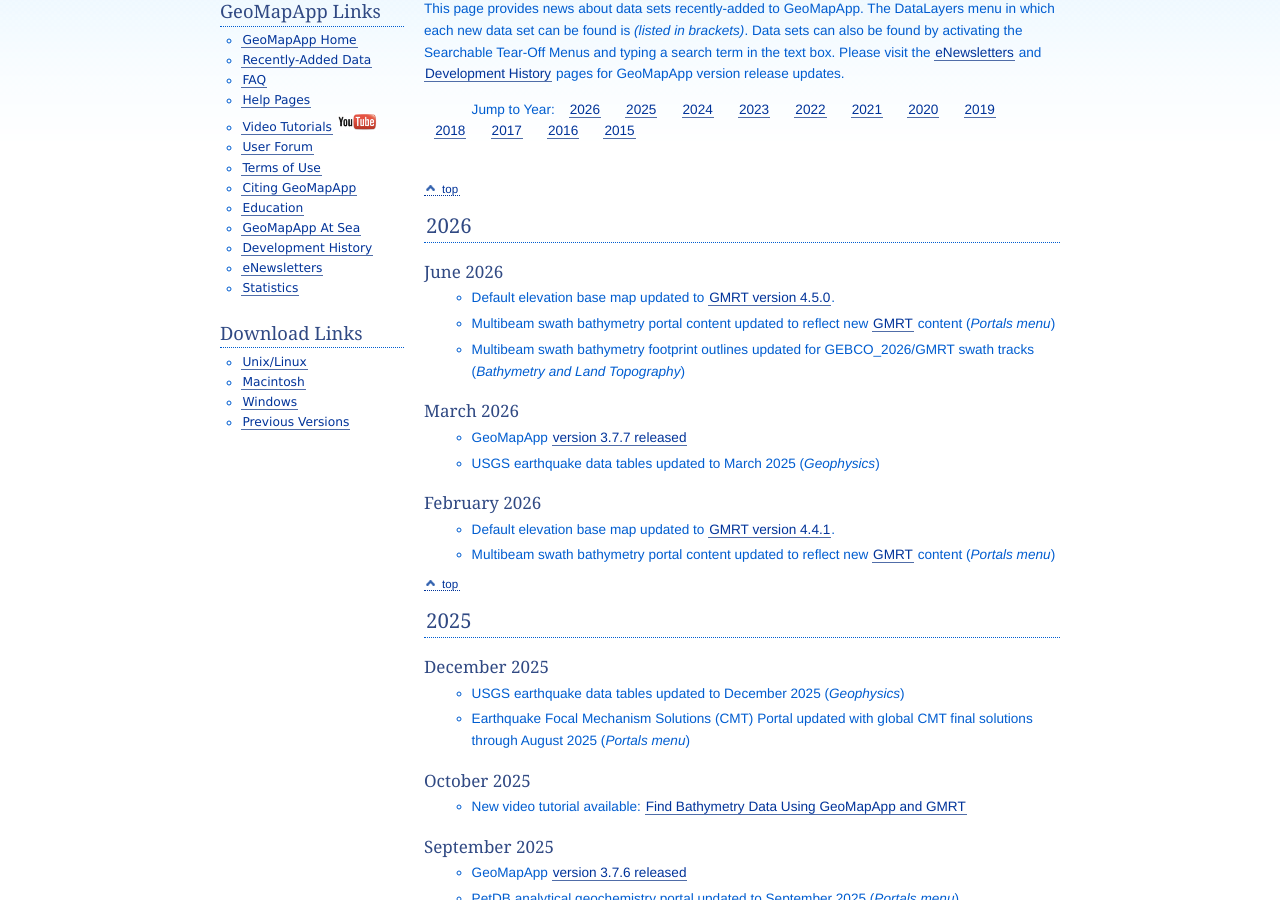
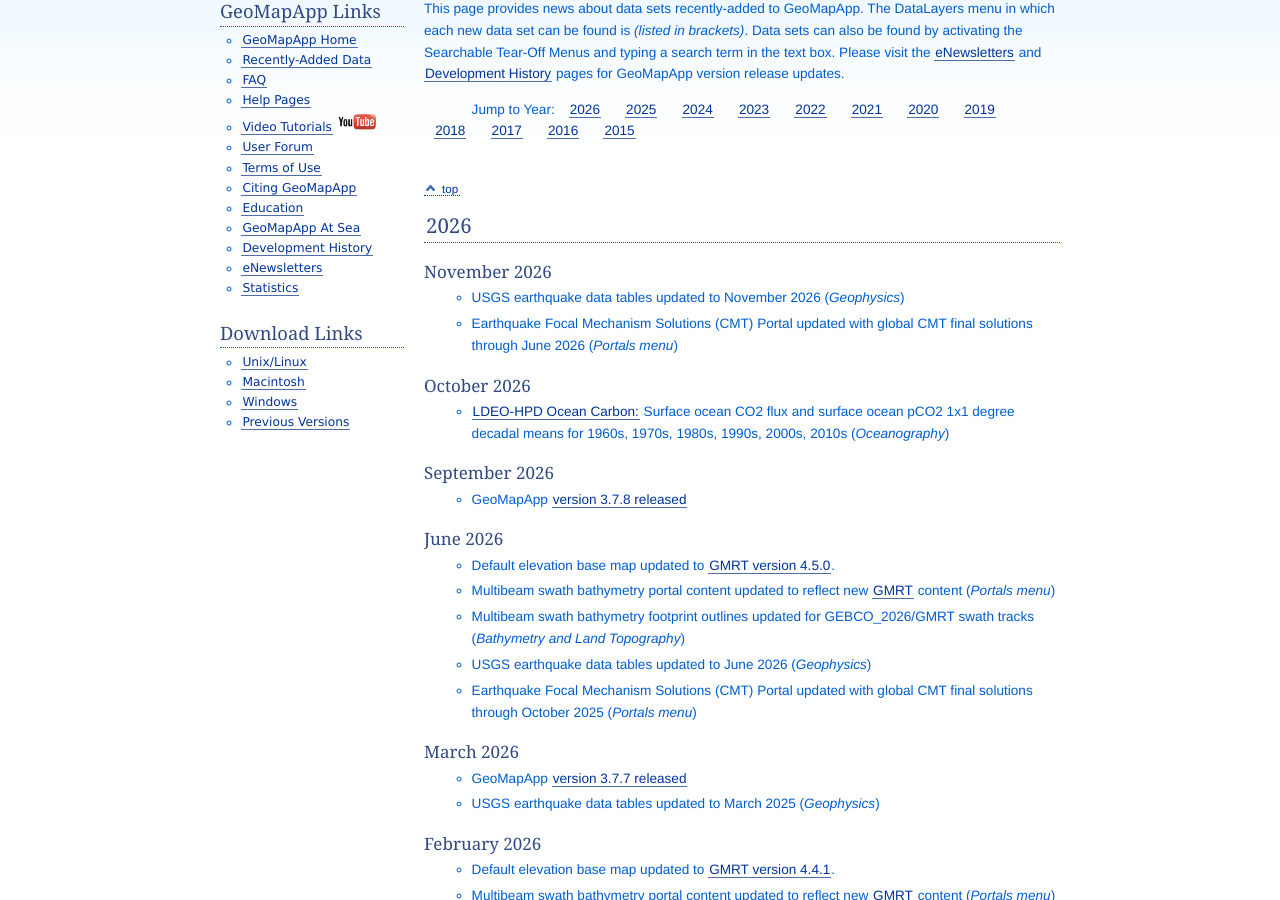
Before and after one commit to mgds/www.geomapapp.org, a Jekyll site: the page built from data_set_news.html, in a window 1280 px wide and 900 px high, scrolled down 268 px. Built offline with Jekyll 4.4.1, drawn with Linux system fonts in a browser that asks for light colours.

Commit message:
Updated data_set_news.html for recent updates

```diff
--- a/data_set_news.html
+++ b/data_set_news.html
@@ -33,11 +33,29 @@ version release updates.</p>
 
 <h3><a name="year2026" id="year2026"></a>2026</h3>
 
+<h4>November 2026</h4>
+<ul>
+<li>USGS earthquake data tables updated to November 2026 (<i>Geophysics</i>)
+<li>Earthquake Focal Mechanism Solutions (CMT) Portal updated with global CMT final solutions through June 2026 (<i>Portals menu</i>)
+</ul>
+
+<h4>October 2026</h4>
+<ul>
+<li><a href="https://doi. org/10.1029/2022GL098632">LDEO-HPD Ocean Carbon:</a> Surface ocean CO2 flux and surface ocean pCO2 1x1 degree decadal means for 1960s, 1970s, 1980s, 1990s, 2000s, 2010s (<i>Oceanography</i>)
+</ul>
+
+<h4>September 2026</h4>
+<ul>
+<li>GeoMapApp <a href="https://www.geomapapp.org/eNewsletters/v3_7_8">version 3.7.8 released</a>
+</ul>
+
 <h4>June 2026</h4>
 <ul>
 <li>Default elevation base map updated to <a href="https://gmrt.org/about/news.php#sec26">GMRT version 4.5.0</a>.
 <li>Multibeam swath bathymetry portal content updated to reflect new <a href="https://www.gmrt.org/">GMRT</a> content (<i>Portals menu</i>)
 <li>Multibeam swath bathymetry footprint outlines updated for GEBCO_2026/GMRT swath tracks (<i>Bathymetry and Land Topography</i>)
+<li>USGS earthquake data tables updated to June 2026 (<i>Geophysics</i>)
+<li>Earthquake Focal Mechanism Solutions (CMT) Portal updated with global CMT final solutions through October 2025 (<i>Portals menu</i>)
 </ul>
 
 <h4>March 2026</h4>
```
